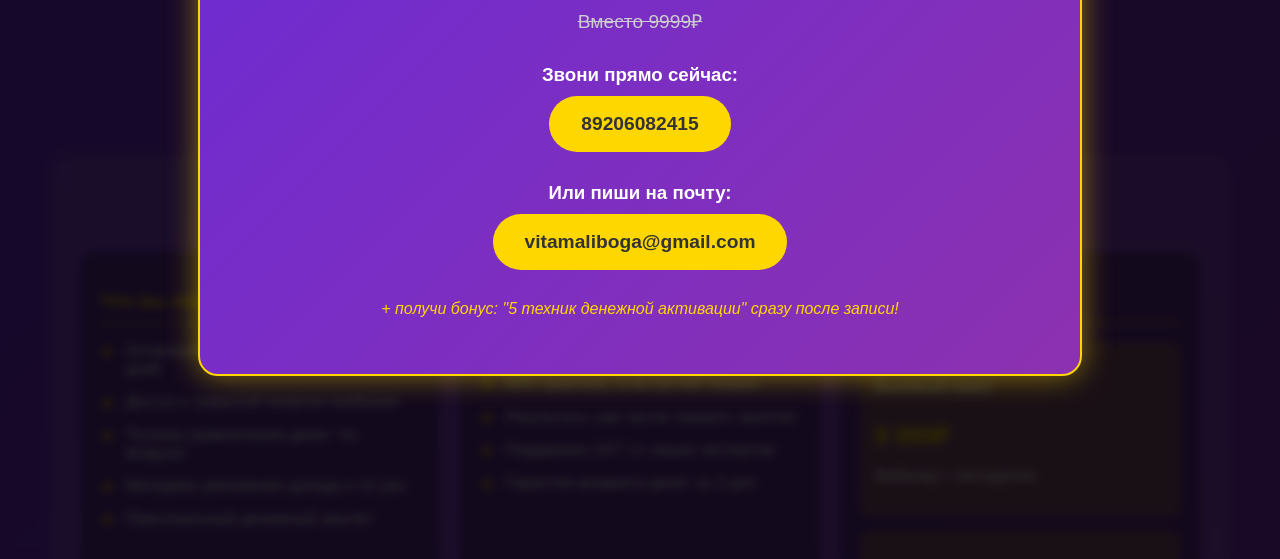
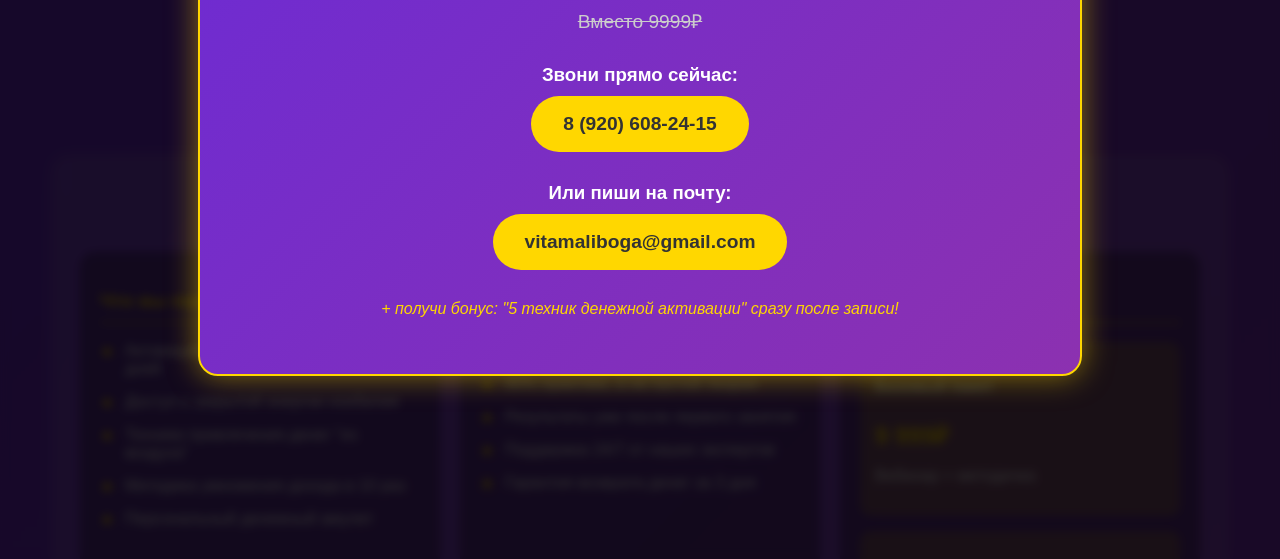
Before and after one commit to Farmin65/Farmin65.github.io, a plain HTML site: page index.html in a window 1280 px wide. Both pictures are taken after a click on the button "ДА, хочу много денег!!!". Shown: the part 241-800 px from the top of the page. Drawn offline with Linux system fonts and the light colour scheme.

Commit message:
Update index.html

```diff
--- a/index.html
+++ b/index.html
@@ -113,7 +113,7 @@
                 <p class="old-price">Вместо 9999₽</p>
                 <div class="contact-block">
                     <h3>Звони прямо сейчас:</h3>
-                    <a href="tel:89206082415" class="contact-button">89206082415</a>
+                    <a href="tel:89206082415" class="contact-button">8 (920) 608-24-15</a>
                 </div>
                 <div class="contact-block">
                     <h3>Или пиши на почту:</h3>
```
